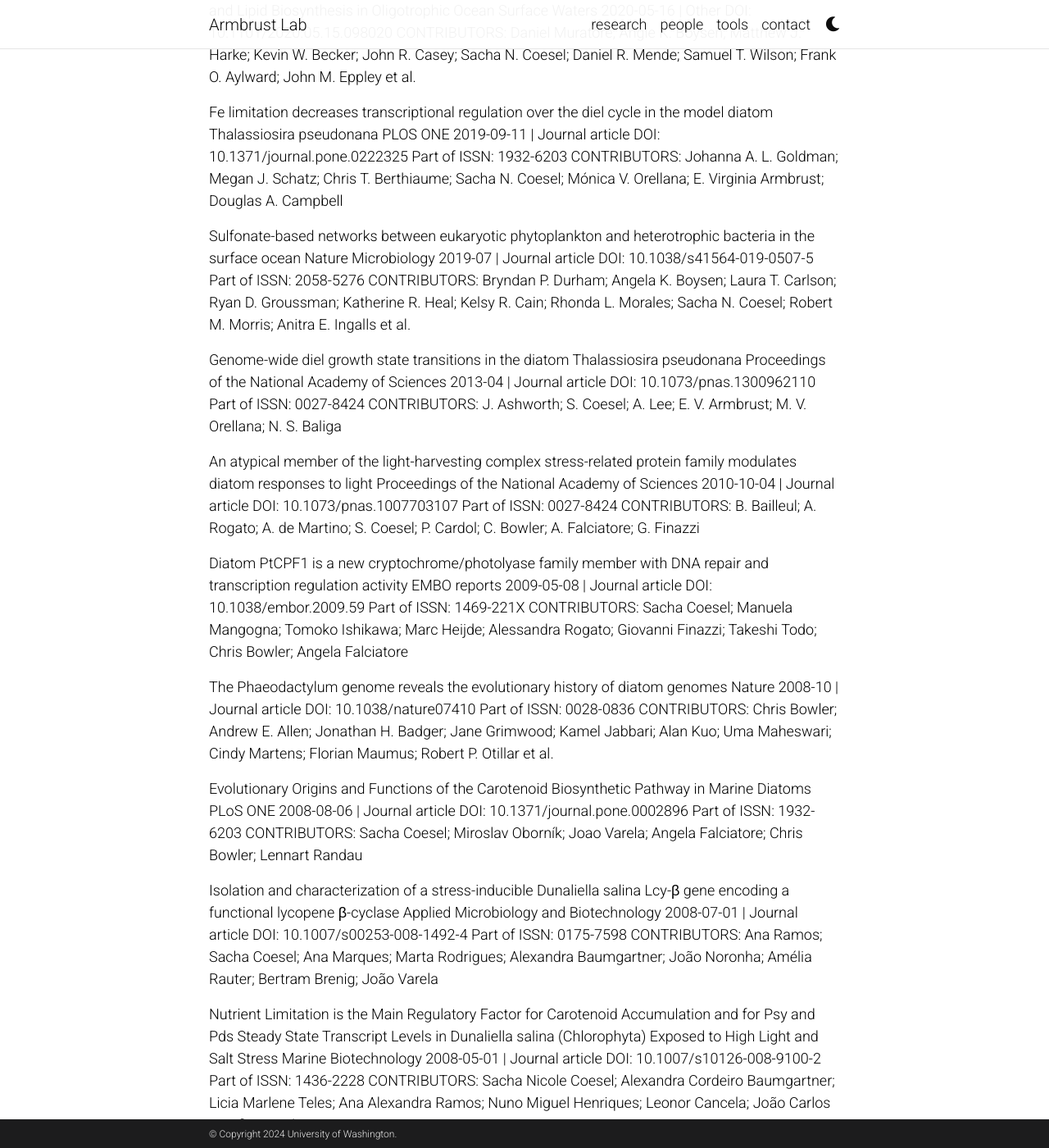
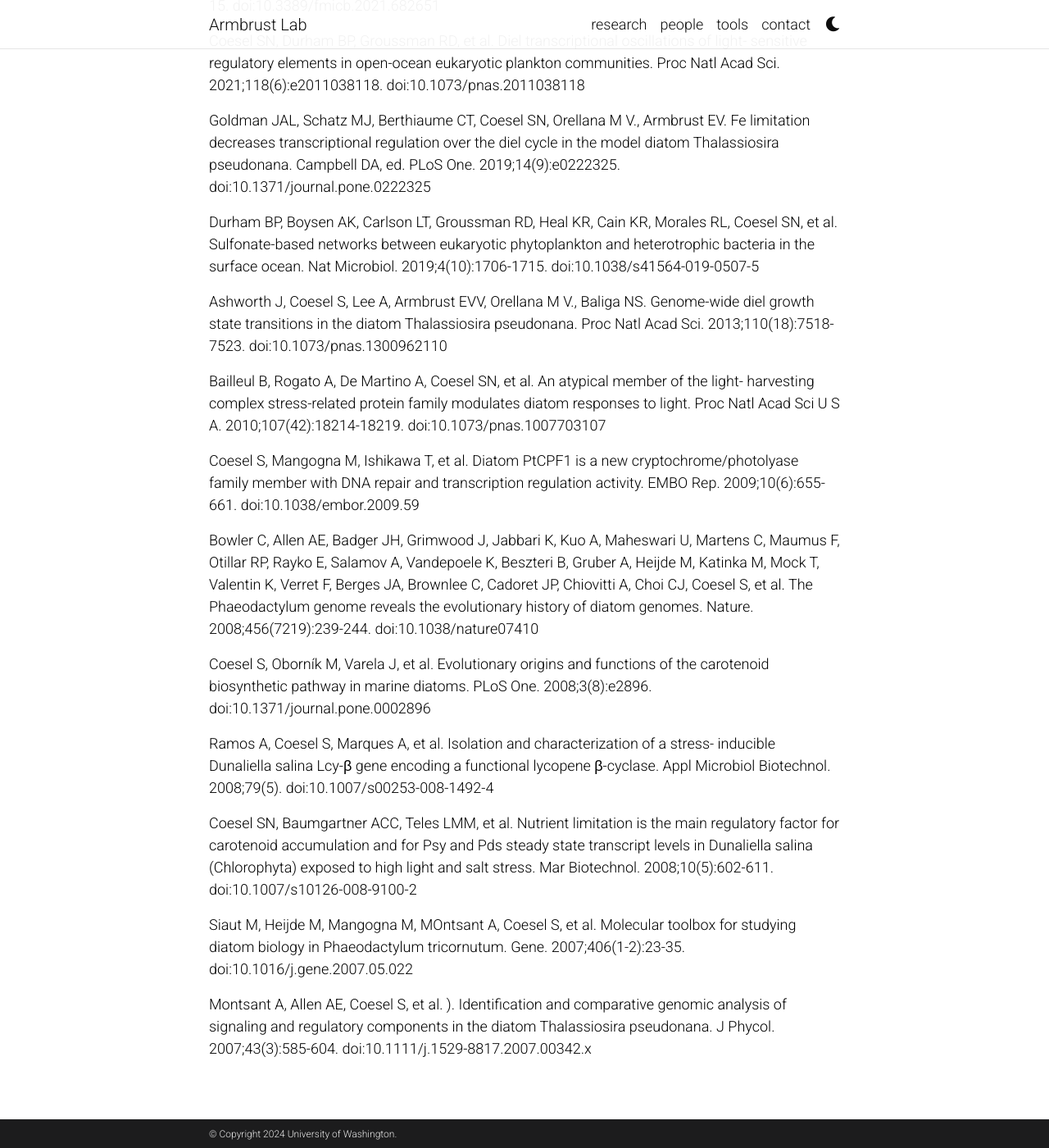
Before and after one commit to armbrustlab/armbrustlab.github.io, a Jekyll site: the page built from _people/coesel.md, in a window 1280 px wide and 1400 px high, scrolled down 1849 px. Shown: the whole window at 82% size. Built offline with Jekyll 4.4.1, drawn with Linux system fonts in a browser that asks for light colours; full-size pictures stand in for the smaller copies a plugin makes; comment, search, counter and statistics services are not loaded; a style sheet for code colours, icons or effects is not loaded; some of the changed text lies outside the part shown.

Commit message:
Update coesel.md references

```diff
--- a/_people/coesel.md
+++ b/_people/coesel.md
@@ -28,119 +28,46 @@ I am a molecular biologist and bioinformatician. I use environmental metatranscr
 * Undergraduate research assistant, Faculty of Sciences, Vrije Universiteit Amsterdam (Netherlands), 1998
 
 ## Publications - https://orcid.org/0000-0001-9422-8388
-Flavobacterial exudates disrupt cell cycle progression and metabolism of the diatom Thalassiosira pseudonana
-The ISME Journal
-2022-12 | Journal article
-DOI: 10.1038/s41396-022-01313-9
-CONTRIBUTORS: Zinka Bartolek; Shiri Graff van Creveld; Sacha Coesel; Kelsy R. Cain; Megan Schatz; Rhonda Morales; E. Virginia Armbrust
+Groussman, RD, Coesel, SN, Durham, BP, Schatz, MJ and Armbrust, EV. The North 	Pacific Eukaryotic Gene Catalog of metatranscriptome assemblies and 	annotations. 	Sci. Data. Submitted
 
-Divergent functions of two clades of flavodoxin in diatoms mitigate oxidative stress and iron limitation
-2022-10-21 | Preprint
-DOI: 10.1101/2022.10.18.512804
-CONTRIBUTORS: Shiri Graff van Creveld; Sacha N. Coesel; Stephen Blaskowski; Ryan D. Groussman; Megan J. Schatz; E. Virginia Armbrust
+Graff van Creveld S, Coesel SN, Schatz MJ, Armbrust EV. New eukaryotic 	phytoplankton isolates from the oligotrophic tropical Pacific Ocean. J Phycol. April 	2024. doi:10.1111/jpy.13447
 
-The dynamic trophic architecture of open-ocean protist communities revealed through machine-guided metatranscriptomics
-Proceedings of the National Academy of Sciences
-2022-02-15 | Journal article
-DOI: 10.1073/pnas.2100916119
-CONTRIBUTORS: Bennett S. Lambert; Ryan D. Groussman; Megan J. Schatz; Sacha N. Coesel; Bryndan P. Durham; Andrew J. Alverson; Angelicque E. White; E. Virginia Armbrust
+Coesel SN. More than a photoreceptor: aureochromes are intrinsic to the diatom light-		regulated transcriptional network. J Exp Bot. 2024;75(7):1786-1790. 	doi:10.1093/jxb/erae004
 
-Complex marine microbial communities partition metabolism of scarce resources over the diel cycle
-Nature Ecology & Evolution
-2022-01-20 | Journal article
-DOI: 10.1038/s41559-021-01606-w
-CONTRIBUTORS: Daniel Muratore; Angela K. Boysen; Matthew J. Harke; Kevin W. Becker; John R. Casey; Sacha N. Coesel; Daniel R. Mende; Samuel T. Wilson; Frank O. Aylward; John M. Eppley et al.
+Dutkiewicz S, Follett CL, Follows MJ, Henderikx‐Freitas F, Ribalet F, Gradoville MR, 	Coesel SN , et al. Multiple biotic interactions establish 	phytoplankton community 	structure across environmental gradients. Limnol Oceanogr. March 2024:1-15. 	doi:10.1002/lno.12555
 
-Diel-Regulated Transcriptional Cascades of Microbial Eukaryotes in the North Pacific Subtropical Gyre
-Frontiers in Microbiology
-2021-09-29 | Journal article
-DOI: 10.3389/fmicb.2021.682651
-Part of ISSN: 1664-302X
+Groussman RD, Blaskowski S, Coesel SN, Armbrust E V. MarFERReT, an open-source, 	version-controlled reference library of marine microbial eukaryote functional genes. 	Sci Data. 2023;10(1):926. doi:10.1038/s41597-023-02842-4
 
-Diel transcriptional oscillations of light-sensitive regulatory elements in open-ocean eukaryotic plankton communities
-Proceedings of the National Academy of Sciences
-2021-02-09 | Journal article
-DOI: 10.1073/pnas.2011038118
-CONTRIBUTORS: Sacha N. Coesel; Bryndan P. Durham; Ryan D. Groussman; Sarah K. Hu; David A. Caron; Rhonda L. Morales; François Ribalet; E. Virginia Armbrust
+Graff van Creveld S, Coesel SN, Blaskowski S, Groussman RD, Schatz MJ, Armbrust EV. 	Divergent functions of two clades of flavodoxin in diatoms mitigate oxidative stress 	and iron limitation. Elife. 2023;12:1-24. doi:10.7554/eLife.84392
 
-Community-scale Synchronization and Temporal Partitioning of Gene Expression, Metabolism, and Lipid Biosynthesis in Oligotrophic Ocean Surface Waters
-2020-05-16 | Other
-DOI: 10.1101/2020.05.15.098020
-CONTRIBUTORS: Daniel Muratore; Angie K. Boysen; Matthew J. Harke; Kevin W. Becker; John R. Casey; Sacha N. Coesel; Daniel R. Mende; Samuel T. Wilson; Frank O. Aylward; John M. Eppley et al.
+Bartolek Z, Creveld SG van, Coesel S, et al. Flavobacterial exudates disrupt cell cycle 	progression and metabolism of the diatom Thalassiosira pseudonana. ISME J. 	September 2022:1-8. doi:10.1038/s41396-022-01313-9
 
-Fe limitation decreases transcriptional regulation over the diel cycle in the model diatom Thalassiosira pseudonana
-PLOS ONE
-2019-09-11 | Journal article
-DOI: 10.1371/journal.pone.0222325
-Part of ISSN: 1932-6203
-CONTRIBUTORS: Johanna A. L. Goldman; Megan J. Schatz; Chris T. Berthiaume; Sacha N. Coesel; Mónica V. Orellana; E. Virginia Armbrust; Douglas A. Campbell
+Lambert BS, Groussman RD, Schatz MJ, Coesel SN, et al. The dynamic trophic 	architecture of open-ocean protist communities revealed through machine-guided 	metatranscriptomics. Proc Natl Acad Sci. 2022;119(7):e2100916119. 	doi:10.1073/pnas.2100916119
 
-Sulfonate-based networks between eukaryotic phytoplankton and heterotrophic bacteria in the surface ocean
-Nature Microbiology
-2019-07 | Journal article
-DOI: 10.1038/s41564-019-0507-5
-Part of ISSN: 2058-5276
-CONTRIBUTORS: Bryndan P. Durham; Angela K. Boysen; Laura T. Carlson; Ryan D. Groussman; Katherine R. Heal; Kelsy R. Cain; Rhonda L. Morales; Sacha N. Coesel; Robert M. Morris; Anitra E. Ingalls et al.
+Muratore D, Boysen AK, Harke MJ, Becker KJ, Casey JR, Coesel SN, et al. Complex 	marine microbial communities 	partition metabolism of scarce resources over the diel 	cycle. Nat Ecol Evol. January 2022. doi:10.1038/s41559-021-01606-w
 
-Genome-wide diel growth state transitions in the diatom Thalassiosira pseudonana
-Proceedings of the National Academy of Sciences
-2013-04 | Journal article
-DOI: 10.1073/pnas.1300962110
-Part of ISSN: 0027-8424
-CONTRIBUTORS: J. Ashworth; S. Coesel; A. Lee; E. V. Armbrust; M. V. Orellana; N. S. Baliga
+Groussman RD, Coesel SN, Durham BP, Armbrust EV. Diel-Regulated Transcriptional 	Cascades of Microbial Eukaryotes in the North Pacific Subtropical Gyre. Front 	Microbiol. 2021;12(September):1-15. doi:10.3389/fmicb.2021.682651
 
-An atypical member of the light-harvesting complex stress-related protein family modulates diatom responses to light
-Proceedings of the National Academy of Sciences
-2010-10-04 | Journal article
-DOI: 10.1073/pnas.1007703107
-Part of ISSN: 0027-8424
-CONTRIBUTORS: B. Bailleul; A. Rogato; A. de Martino; S. Coesel; P. Cardol; C. Bowler; A. Falciatore; G. Finazzi
+Coesel SN, Durham BP, Groussman RD, et al. Diel transcriptional oscillations of light-	sensitive regulatory elements in open-ocean eukaryotic plankton communities. Proc 	Natl Acad Sci. 2021;118(6):e2011038118. doi:10.1073/pnas.2011038118
 
-Diatom PtCPF1 is a new cryptochrome/photolyase family member with DNA repair and transcription regulation activity
-EMBO reports
-2009-05-08 | Journal article
-DOI: 10.1038/embor.2009.59
-Part of ISSN: 1469-221X
-CONTRIBUTORS: Sacha Coesel; Manuela Mangogna; Tomoko Ishikawa; Marc Heijde; Alessandra Rogato; Giovanni Finazzi; Takeshi Todo; Chris Bowler; Angela Falciatore
+Goldman JAL, Schatz MJ, Berthiaume CT, Coesel SN, Orellana M V., Armbrust EV. Fe 	limitation decreases transcriptional regulation over the diel cycle in the model diatom 	Thalassiosira pseudonana. Campbell DA, ed. PLoS One. 2019;14(9):e0222325. 	doi:10.1371/journal.pone.0222325
 
-The Phaeodactylum genome reveals the evolutionary history of diatom genomes
-Nature
-2008-10 | Journal article
-DOI: 10.1038/nature07410
-Part of ISSN: 0028-0836
-CONTRIBUTORS: Chris Bowler; Andrew E. Allen; Jonathan H. Badger; Jane Grimwood; Kamel Jabbari; Alan Kuo; Uma Maheswari; Cindy Martens; Florian Maumus; Robert P. Otillar et al.
+Durham BP, Boysen AK, Carlson LT, Groussman RD, Heal KR, Cain KR, Morales RL, 	Coesel SN, et al. Sulfonate-based networks between eukaryotic phytoplankton and 	heterotrophic bacteria in the surface ocean. Nat Microbiol. 2019;4(10):1706-1715. 	doi:10.1038/s41564-019-0507-5
 
-Evolutionary Origins and Functions of the Carotenoid Biosynthetic Pathway in Marine Diatoms
-PLoS ONE
-2008-08-06 | Journal article
-DOI: 10.1371/journal.pone.0002896
-Part of ISSN: 1932-6203
-CONTRIBUTORS: Sacha Coesel; Miroslav Oborník; Joao Varela; Angela Falciatore; Chris Bowler; Lennart Randau
+Ashworth J, Coesel S, Lee A, Armbrust EVV, Orellana M V., Baliga NS. Genome-wide diel 	growth state transitions in the diatom Thalassiosira pseudonana. Proc Natl Acad Sci. 	2013;110(18):7518-7523. doi:10.1073/pnas.1300962110
 
-Isolation and characterization of a stress-inducible Dunaliella salina Lcy-β gene encoding a functional lycopene β-cyclase
-Applied Microbiology and Biotechnology
-2008-07-01 | Journal article
-DOI: 10.1007/s00253-008-1492-4
-Part of ISSN: 0175-7598
-CONTRIBUTORS: Ana Ramos; Sacha Coesel; Ana Marques; Marta Rodrigues; Alexandra Baumgartner; João Noronha; Amélia Rauter; Bertram Brenig; João Varela
+Bailleul B, Rogato A, De Martino A, Coesel SN, et al. An atypical member of the light-	harvesting complex stress-related protein family modulates diatom responses to light. 	Proc Natl Acad Sci U S A. 2010;107(42):18214-18219. doi:10.1073/pnas.1007703107
 
-Nutrient Limitation is the Main Regulatory Factor for Carotenoid Accumulation and for Psy and Pds Steady State Transcript Levels in Dunaliella salina (Chlorophyta) Exposed to High Light and Salt Stress
-Marine Biotechnology
-2008-05-01 | Journal article
-DOI: 10.1007/s10126-008-9100-2
-Part of ISSN: 1436-2228
-CONTRIBUTORS: Sacha Nicole Coesel; Alexandra Cordeiro Baumgartner; Licia Marlene Teles; Ana Alexandra Ramos; Nuno Miguel Henriques; Leonor Cancela; João Carlos Serafim Varela
+Coesel S, Mangogna M, Ishikawa T, et al. Diatom PtCPF1 is a new 	cryptochrome/photolyase family member with DNA repair and transcription 	regulation activity. EMBO Rep. 2009;10(6):655-661. doi:10.1038/embor.2009.59
 
-Molecular toolbox for studying diatom biology in Phaeodactylum tricornutum
-Gene
-2007 | Journal article
-DOI: 10.1016/j.gene.2007.05.022
-Part of ISSN: 0378-1119
-CONTRIBUTORS: Magali Siaut; Marc Heijde; Manuela Mangogna; Anton Montsant; Sacha Coesel; Andrew Allen; Alessandro Manfredonia; Angela Falciatore; Chris Bowler
+Bowler C, Allen AE, Badger JH, Grimwood J, Jabbari K, Kuo A, Maheswari U, Martens C, 	Maumus F, Otillar RP, Rayko E, Salamov A, Vandepoele K, Beszteri B, Gruber A, Heijde 	M, Katinka M, Mock T, Valentin K, Verret F, Berges JA, Brownlee C, Cadoret JP, Chiovitti 	A, Choi CJ, Coesel S, et al. The Phaeodactylum genome reveals the evolutionary 	history of diatom genomes. Nature. 2008;456(7219):239-244. 	doi:10.1038/nature07410
 
-IDENTIFICATION AND COMPARATIVE GENOMIC ANALYSIS OF SIGNALING AND REGULATORY COMPONENTS IN THE DIATOMTHALASSIOSIRA PSEUDONANA
-Journal of Phycology
-2007-06 | Journal article
-DOI: 10.1111/j.1529-8817.2007.00342.x
-Part of ISSN: 0022-3646
-CONTRIBUTORS: Anton Montsant; Andrew E. Allen; Sacha Coesel; Alessandra De Martino; Angela Falciatore; Manuela Mangogna; Magali Siaut; Marc Heijde; Kamel Jabbari; Uma Maheswari et al.
+Coesel S, Oborník M, Varela J, et al. Evolutionary origins and functions of the 	carotenoid biosynthetic pathway in marine diatoms. PLoS One. 2008;3(8):e2896. 	doi:10.1371/journal.pone.0002896
+
+Ramos A, Coesel S, Marques A, et al. Isolation and characterization of a stress-	inducible Dunaliella salina Lcy-β gene encoding a functional lycopene β-cyclase. Appl 	Microbiol Biotechnol. 2008;79(5). doi:10.1007/s00253-008-1492-4
+
+Coesel SN, Baumgartner ACC, Teles LMM, et al. Nutrient limitation is the main 	regulatory factor for carotenoid accumulation and for Psy and Pds steady state 	transcript levels in Dunaliella salina (Chlorophyta) exposed to high light and salt 	stress. Mar Biotechnol. 2008;10(5):602-611. doi:10.1007/s10126-008-9100-2
+
+Siaut M, Heijde M, Mangogna M, MOntsant A, Coesel S, et al. Molecular toolbox for 	studying diatom biology in Phaeodactylum tricornutum. Gene. 2007;406(1-2):23-35. 	doi:10.1016/j.gene.2007.05.022
+
+Montsant A, Allen AE, Coesel S, et al. ). Identification and comparative genomic 	analysis of signaling and regulatory components in the diatom Thalassiosira 	pseudonana. J Phycol. 2007;43(3):585-604. doi:10.1111/j.1529-8817.2007.00342.x
```
Also changed, not shown: other parts of _people/coesel.md (+1 -1 lines).
